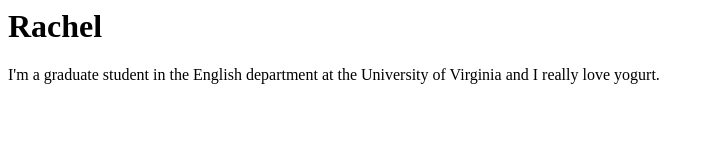
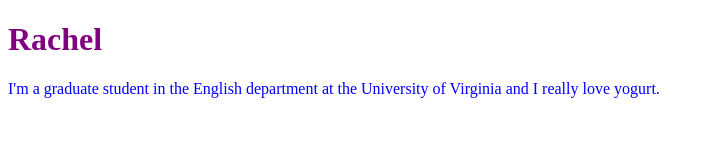
Before and after one commit to rretica/rretica.github.io, a plain HTML site: page index.html in a window 1280 px wide. Shown: the whole page, without its empty margins (0-714 px from the left). Drawn offline with Linux system fonts and the light colour scheme.

Commit message:
second commit

```diff
--- a/index.html
+++ b/index.html
@@ -1,2 +1,18 @@
-<h1>Rachel</h1>
-<p>I'm a graduate student in the English department at the University of Virginia and I really love yogurt.</p>
+<!DOCTYPE html>
+<html lang="en">
+<head>
+    <meta charset="UTF-8">
+    <meta name="viewport" content="width=device-width, initial-scale=1.0">
+    <title>homepage for Rachel Retica</title>
+    <link rel="stylesheet" href="style.css">
+</head>
+<body>
+    <header role="banner">
+        <h1>Rachel</h1>
+    </header>
+    <main>
+        <p>I'm a graduate student in the English department at the University of Virginia and I really love yogurt.</p>
+    </main>
+
+</body>
+</html>
--- a/style.css
+++ b/style.css
@@ -6,7 +6,10 @@ selector{
 }
 
 */
-
+header
+{
+    color:purple
+}
 p
 {color:blue;
 }
```
Also changed, not shown: 1 other file.
